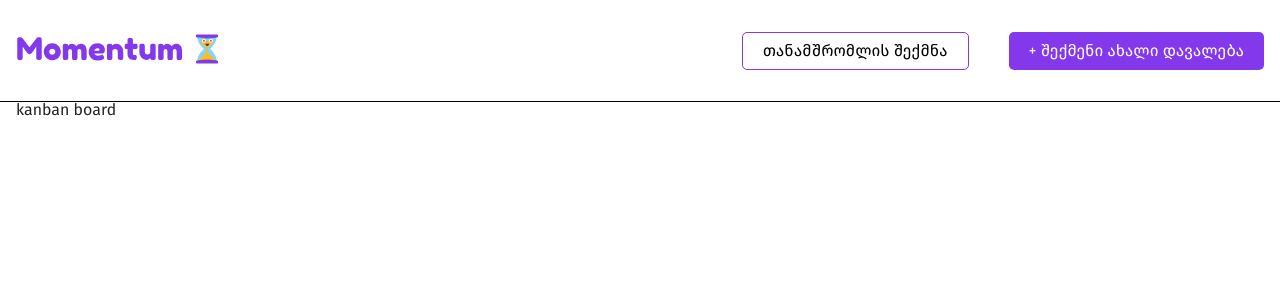
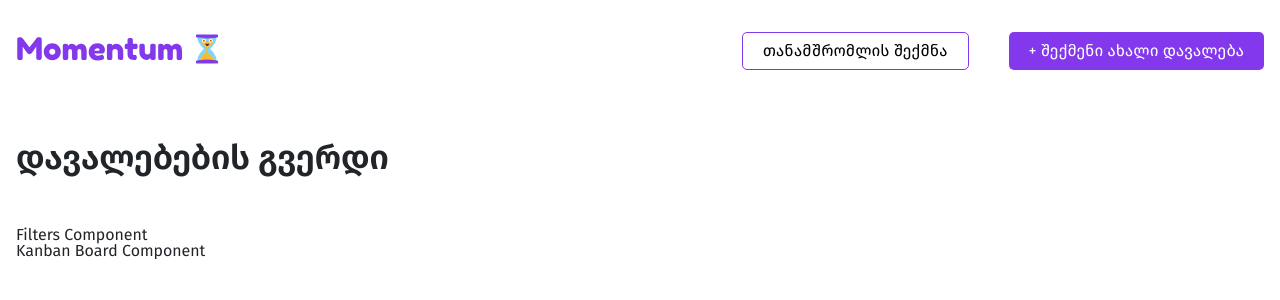
Before and after one commit to devbygeorge/momentum, a Next.js app: page / in a window 1280 px wide. Shown: the top 300 px of the page. Built offline with nearby package versions, Linux system fonts and the light colour scheme.

Commit message:
add font, page headings, and import components on homepage

```diff
--- a/src/components/Header/Header.module.css
+++ b/src/components/Header/Header.module.css
@@ -3,8 +3,6 @@
   justify-content: space-between;
   align-items: center;
   padding-block: 30px;
-
-  border-bottom: 1px solid black;
 }
 
 .logo a {
--- a/src/features/kanban/Filters.tsx
+++ b/src/features/kanban/Filters.tsx
@@ -1,5 +1,5 @@
 import styles from "./Filters.module.css";
 
 export default function Filters() {
-  return <div className={styles.wrapper}>Component</div>;
+  return <div className={styles.wrapper}>Filters Component</div>;
 }
--- a/src/features/kanban/KanbanBoard.tsx
+++ b/src/features/kanban/KanbanBoard.tsx
@@ -1,5 +1,5 @@
 import styles from "./KanbanBoard.module.css";
 
 export default function KanbanBoard() {
-  return <div className={styles.wrapper}>Component</div>;
+  return <div className={styles.wrapper}>Kanban Board Component</div>;
 }
--- a/src/fonts/index.ts
+++ b/src/fonts/index.ts
@@ -12,6 +12,11 @@ export const firago = localFont({
       weight: "500",
       style: "normal",
     },
+    {
+      path: "./FiraGO-SemiBold.woff2",
+      weight: "600",
+      style: "normal",
+    },
   ],
   variable: "--font-firago",
 });
--- a/src/pages/index.tsx
+++ b/src/pages/index.tsx
@@ -1,5 +1,6 @@
 import Head from "next/head";
-// import styles from "@/styles/Home.module.css";
+import Filters from "@/features/kanban/Filters";
+import KanbanBoard from "@/features/kanban/KanbanBoard";
 
 export default function HomePage() {
   return (
@@ -7,7 +8,9 @@ export default function HomePage() {
       <Head>
         <title>Momentum - Tasks Page</title>
       </Head>
-      <div>kanban board</div>
+      <h1 className="heading">დავალებების გვერდი</h1>
+      <Filters />
+      <KanbanBoard />
     </>
   );
 }
--- a/src/pages/tasks/[taskId].tsx
+++ b/src/pages/tasks/[taskId].tsx
@@ -6,7 +6,7 @@ export default function TaskDetails() {
 
   return (
     <div>
-      <h1>Task Details</h1>
+      <h1 className="heading">დავალების დეტალები</h1>
       <p>Task ID: {taskId}</p>
     </div>
   );
--- a/src/pages/tasks/create.tsx
+++ b/src/pages/tasks/create.tsx
@@ -1,7 +1,7 @@
 export default function CreateTask() {
   return (
     <div>
-      <h1>Create a New Task</h1>
+      <h1 className="heading">შექმენი ახალი დავალება</h1>
       <form>
         <input type="text" placeholder="Task Title" required />
         <button type="submit">Create Task</button>
--- a/src/styles/globals.css
+++ b/src/styles/globals.css
@@ -22,3 +22,13 @@ body {
   padding-inline: 16px;
   margin-inline: auto;
 }
+
+main {
+  padding-top: 40px;
+}
+
+.heading {
+  font-size: 34px;
+  font-weight: 600;
+  margin-bottom: 52px;
+}
```
Also changed, not shown: src/fonts/FiraGO-SemiBold.woff2 (added), src/styles/Home.module.css (added).
